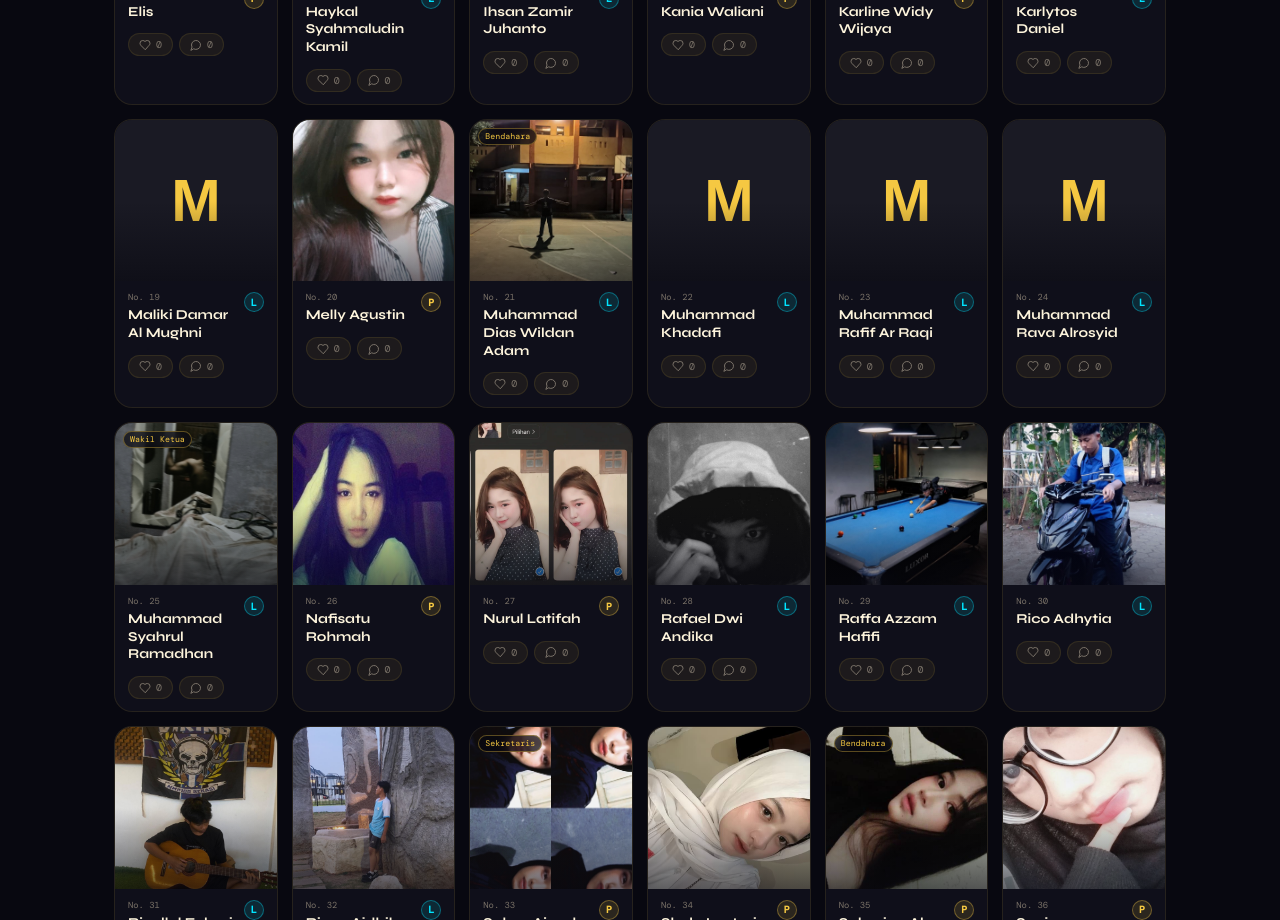
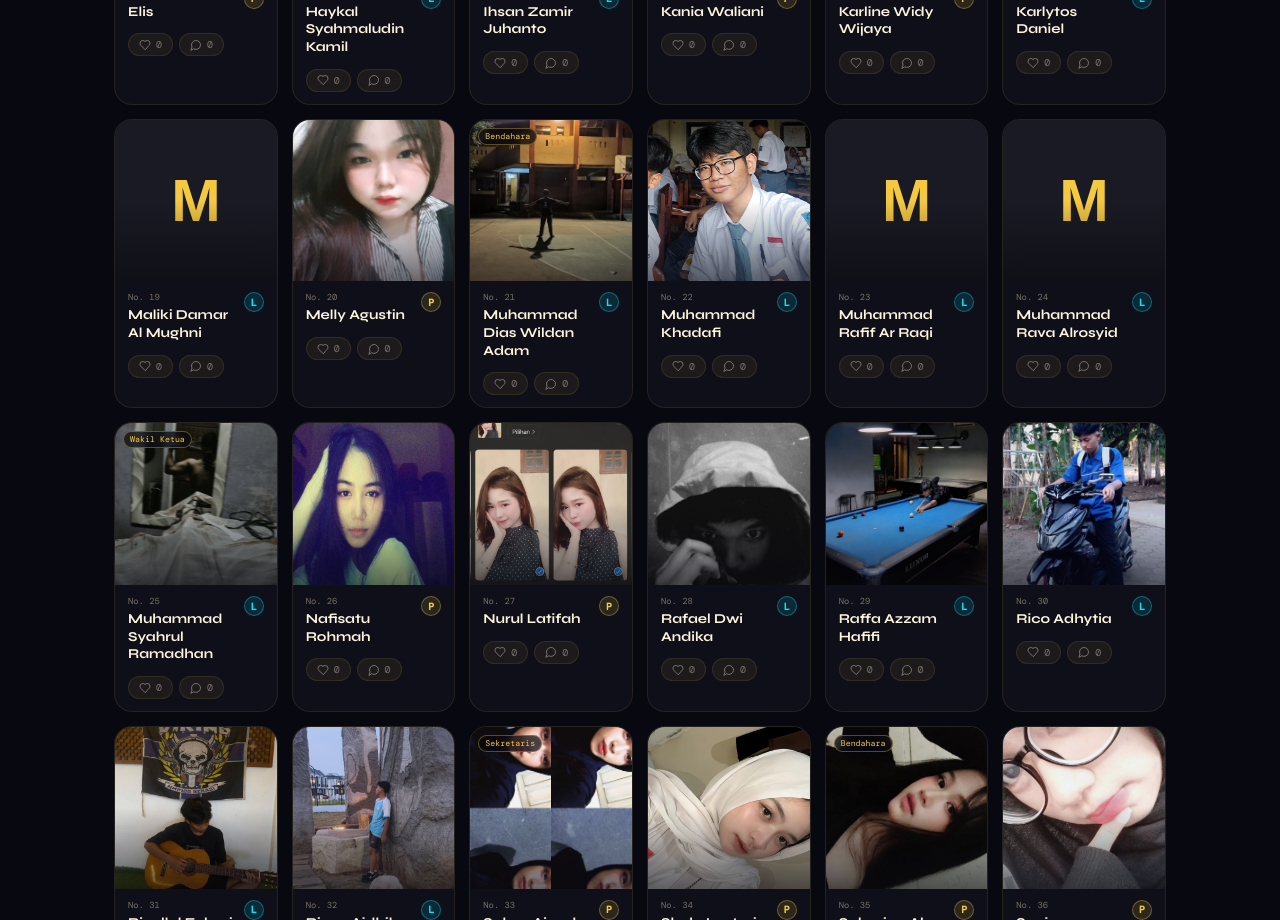
Before and after one commit to danzprstt/xi-tkj-5, a React (Vite) app: page / in a window 1280 px wide. Shown: the part 3780-4700 px from the top of the page. Built offline with nearby package versions, Linux system fonts and the light colour scheme; no server answers; the database is empty.

Commit message:
Update path foto siswa no.22

```diff
--- a/src/data/siswa.js
+++ b/src/data/siswa.js
@@ -20,7 +20,7 @@ export const SISWA = [
   {no:19, nama:"Maliki Damar Al Mughni", lp:"L", photo:""},
   {no:20, nama:"Melly Agustin", lp:"P", photo:"/siswa_i/meli.jpg"},
   {no:21, nama:"Muhammad Dias Wildan Adam", lp:"L", photo:"/siswa_i/idan.jpg"},
-  {no:22, nama:"Muhammad Khadafi", lp:"L", photo:""},
+  {no:22, nama:"Muhammad Khadafi", lp:"L", photo:"/siswa_i/s22.jpg"},
   {no:23, nama:"Muhammad Rafif Ar Raqi", lp:"L", photo:""},
   {no:24, nama:"Muhammad Rava Alrosyid", lp:"L", photo:""},
   {no:25, nama:"Muhammad Syahrul Ramadhan", lp:"L", photo:"/siswa_i/sarl.jpg"},
```
